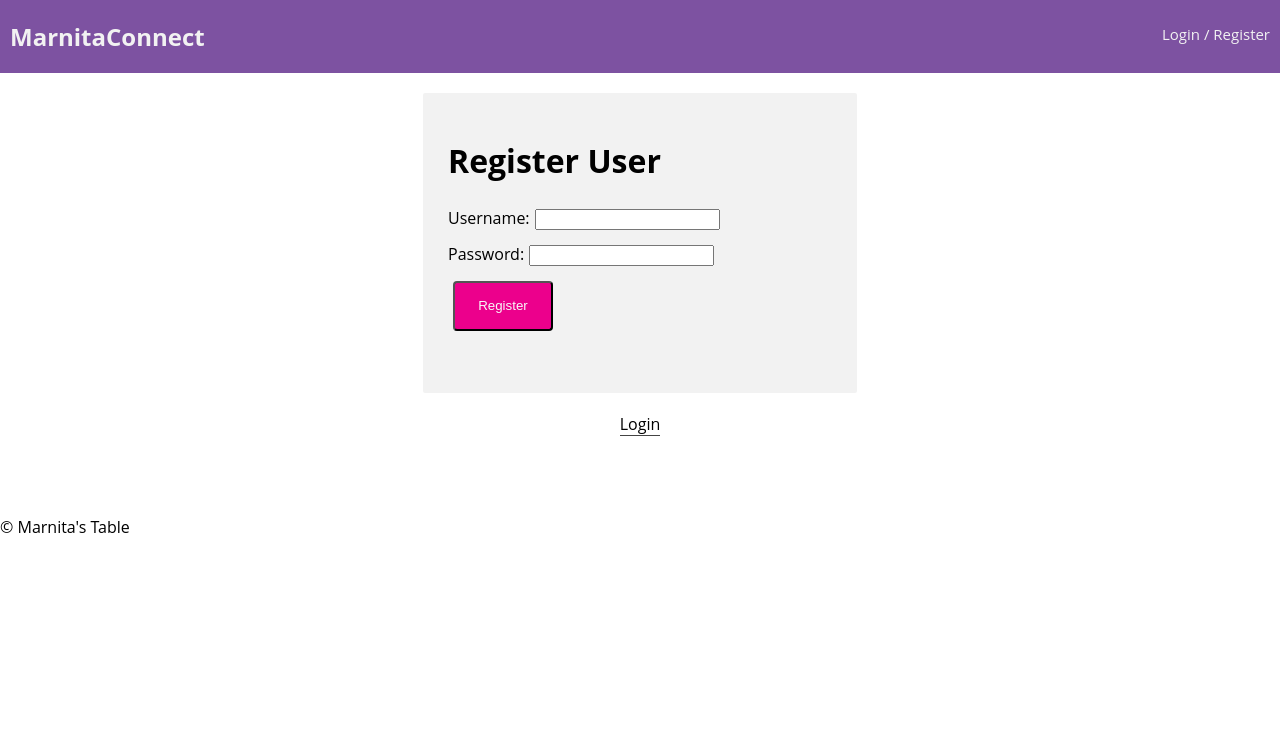
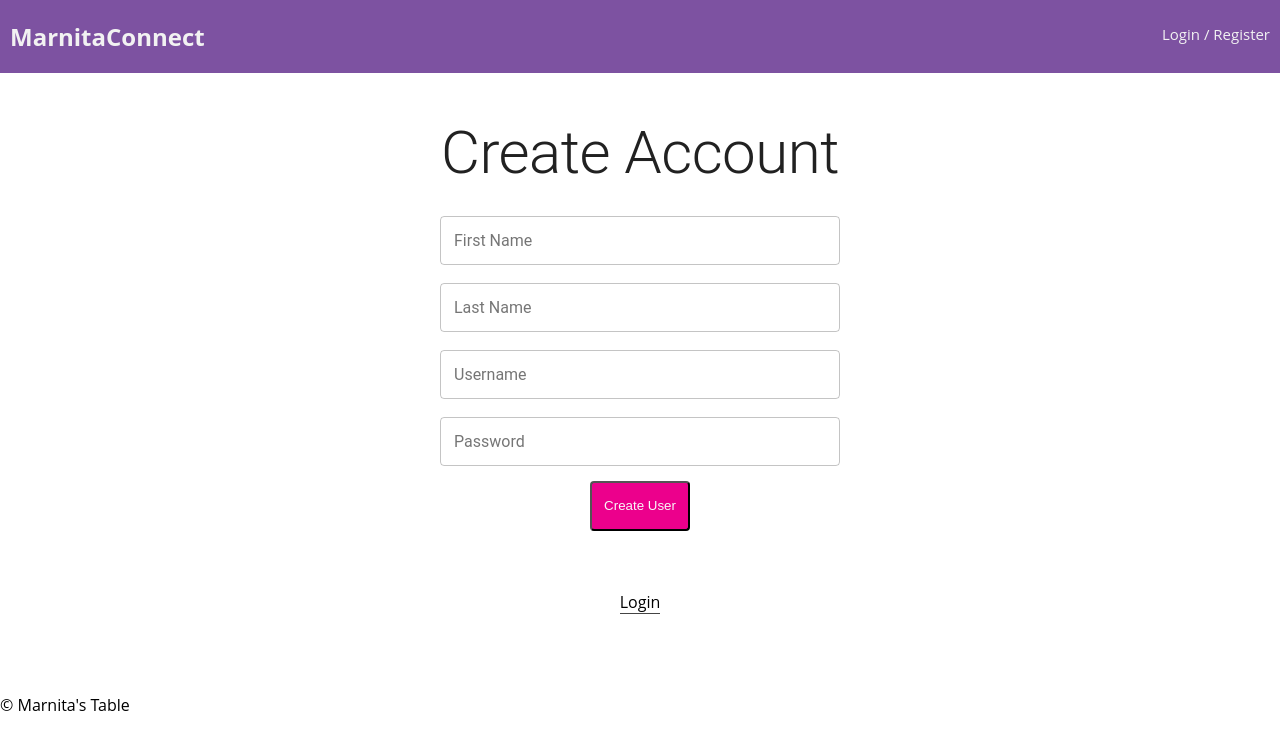
Before and after one commit to ashklein6/izi-access, a React (Create React App) app: page /#/register in a window 1280 px wide. Shown: the top 750 px of the page. Built offline with nearby package versions, Linux system fonts and the light colour scheme; no server answers.

Commit message:
inputs finished

```diff
--- a/src/components/CreateUser/CreateUser.js
+++ b/src/components/CreateUser/CreateUser.js
@@ -4,9 +4,31 @@ import { connect } from 'react-redux';
 // Material-UI
 import { withStyles } from '@material-ui/core/styles';
 import Typography from '@material-ui/core/Typography';
+import Button from '@material-ui/core/Button';
+import TextField from '@material-ui/core/TextField';
+
+const styles = {
+  container: {
+    margin: 25
+  },
+  textField: {
+    width: 400,
+    marginBottom: 10
+  },
+  form: {
+    textAlign: 'center',
+    padding: 50
+  },
+  header: {
+    textAlign: 'center',
+    marginBottom: 25
+  }
+};
 
 class CreateUser extends Component {
   state = {
+    firstname: '',
+    lastname: '',
     username: '',
     password: '',
   };
@@ -47,35 +69,61 @@ class CreateUser extends Component {
           </h2>
         )}
         <form onSubmit={this.registerUser} className={classes.form}>
-          <h1>Register User</h1>
-          <div>
-            <label htmlFor="username">
-              Username:
-              <input
+        <Typography variant="h2" className={classes.header}>Create Account</Typography>
+            <TextField
+                label="First Name"
+                className={classes.textField}
+                margin="dense"
+                variant="outlined"
                 type="text"
-                name="username"
-                value={this.state.username}
+                name="firstname"
+                placeholder="First Name"
+                value={this.state.firstname}
                 onChange={this.handleInputChangeFor('username')}
               />
-            </label>
-          </div>
-          <div>
-            <label htmlFor="password">
-              Password:
-              <input
-                type="password"
-                name="password"
+            <br />
+            <TextField
+                label="Last Name"
+                className={classes.textField}
+                margin="dense"
+                variant="outlined"
+                type="text"
+                name="lastname"
+                placeholder="Last Name"
+                value={this.state.lastname}
+                onChange={this.handleInputChangeFor('lastname')}
+              />
+            <br />
+            <TextField
+              label="Username"
+              className={classes.textField}
+              margin="dense"
+              variant="outlined"
+              type="text"
+              name="username"
+              placeholder="Username"
+              value={this.state.username}
+              onChange={this.handleInputChangeFor('username')}
+              />
+            <br />
+            <TextField
+              label="Password"
+              className={classes.textField}
+              margin="dense"
+              variant="outlined"
+              type="text"
+              name="password"
+              placeholder="password"
                 value={this.state.password}
                 onChange={this.handleInputChangeFor('password')}
               />
-            </label>
-          </div>
+            <br />
           <div>
             <input
               className="register"
               type="submit"
               name="submit"
-              value="Register"
+              value="Create User"
             />
           </div>
         </form>
@@ -93,16 +141,16 @@ class CreateUser extends Component {
   }
 }
 
-const styles = {
-  form: {
-    backgroundColor: "var(--main-light-grey)",
-    width: "30%",
-    height: "250px",
-    margin: "20px auto",
-    padding: "25px",
-    borderRadius: "2px",
-  }
-};
+// const styles = {
+//   form: {
+//     backgroundColor: "var(--main-light-grey)",
+//     width: "30%",
+//     height: "250px",
+//     margin: "20px auto",
+//     padding: "25px",
+//     borderRadius: "2px",
+//   }
+// };
 
 const mapReduxStateToProps = (state) => ({
  errors: state.errors
```
